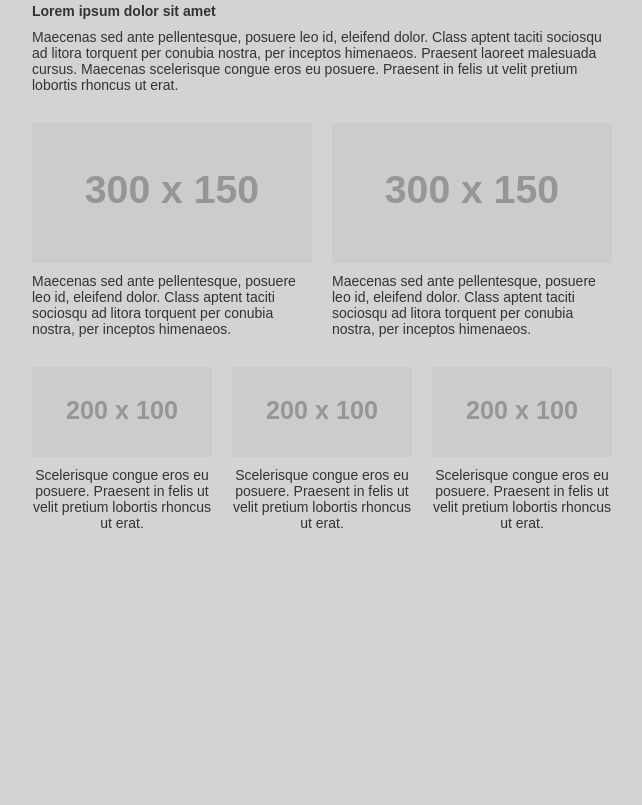
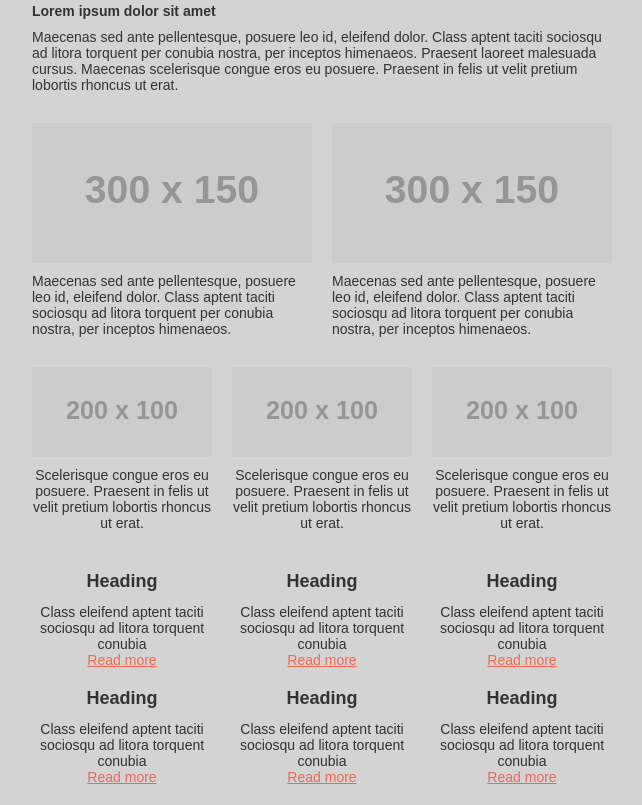
Before and after one commit to phattv/learn-email-html-layout, a plain HTML site: page index.html in a window 1280 px wide. Shown: the part 307-1112 px from the top of the page, without its empty margins (318-960 px from the left). Before the commit the page ends 858 px from the top, so only its background shows below. Drawn offline with Linux system fonts and the light colour scheme; placeholder pictures from the web are drawn by us.

Commit message:
three-column layout with multiple rows

```diff
--- a/index.html
+++ b/index.html
@@ -210,6 +210,110 @@
           <![endif]-->
         </td>
       </tr>
+
+      <!-- Three-column layout with multiple rows -->
+      <tr>
+        <td class="three-column">
+          <!--[if (gte mso 9)|(IE)]>
+          <table width="100%">
+            <tr>
+              <td width="200" valign="top">
+          <![endif]-->
+          <div class="column">
+            <table width="100%">
+              <tr>
+                <td class="inner contents">
+                  <p class="h2">Heading</p>
+                  <p>Class eleifend aptent taciti sociosqu ad litora torquent conubia</p>
+                  <p><a href="#">Read more</a></p>
+                </td>
+              </tr>
+            </table>
+          </div>
+          <!--[if (gte mso 9)|(IE)]>
+          </td>
+          <td width="200" valign="top">
+          <![endif]-->
+          <div class="column">
+            <table width="100%">
+              <tr>
+                <td class="inner contents">
+                  <p class="h2">Heading</p>
+                  <p>Class eleifend aptent taciti sociosqu ad litora torquent conubia</p>
+                  <p><a href="#">Read more</a></p>
+                </td>
+              </tr>
+            </table>
+          </div>
+          <!--[if (gte mso 9)|(IE)]>
+          </td>
+          <td width="200" valign="top">
+          <![endif]-->
+          <div class="column">
+            <table width="100%">
+              <tr>
+                <td class="inner contents">
+                  <p class="h2">Heading</p>
+                  <p>Class eleifend aptent taciti sociosqu ad litora torquent conubia</p>
+                  <p><a href="#">Read more</a></p>
+                </td>
+              </tr>
+            </table>
+          </div>
+          <!--[if (gte mso 9)|(IE)]>
+          </td>
+          </tr>
+          <tr>
+            <td width="200" valign="top">
+          <![endif]-->
+          <div class="column">
+            <table width="100%">
+              <tr>
+                <td class="inner contents">
+                  <p class="h2">Heading</p>
+                  <p>Class eleifend aptent taciti sociosqu ad litora torquent conubia</p>
+                  <p><a href="#">Read more</a></p>
+                </td>
+              </tr>
+            </table>
+          </div>
+          <!--[if (gte mso 9)|(IE)]>
+          </td>
+          <td width="200" valign="top">
+          <![endif]-->
+          <div class="column">
+            <table width="100%">
+              <tr>
+                <td class="inner contents">
+                  <p class="h2">Heading</p>
+                  <p>Class eleifend aptent taciti sociosqu ad litora torquent conubia</p>
+                  <p><a href="#">Read more</a></p>
+                </td>
+              </tr>
+            </table>
+          </div>
+          <!--[if (gte mso 9)|(IE)]>
+          </td>
+          <td width="200" valign="top">
+          <![endif]-->
+          <div class="column">
+            <table width="100%">
+              <tr>
+                <td class="inner contents">
+                  <p class="h2">Heading</p>
+                  <p>Class eleifend aptent taciti sociosqu ad litora torquent conubia</p>
+                  <p><a href="#">Read more</a></p>
+                </td>
+              </tr>
+            </table>
+          </div>
+          <!--[if (gte mso 9)|(IE)]>
+          </td>
+          </tr>
+          </table>
+          <![endif]-->
+        </td>
+      </tr>
     </table>
     <!--[if (gte mso 9)|(IE)]>
     </td>
```
